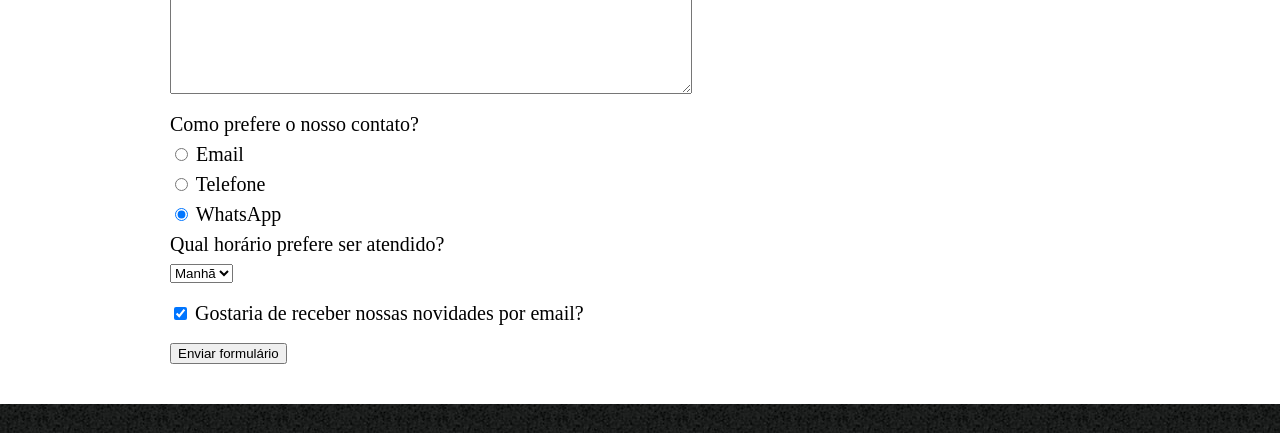
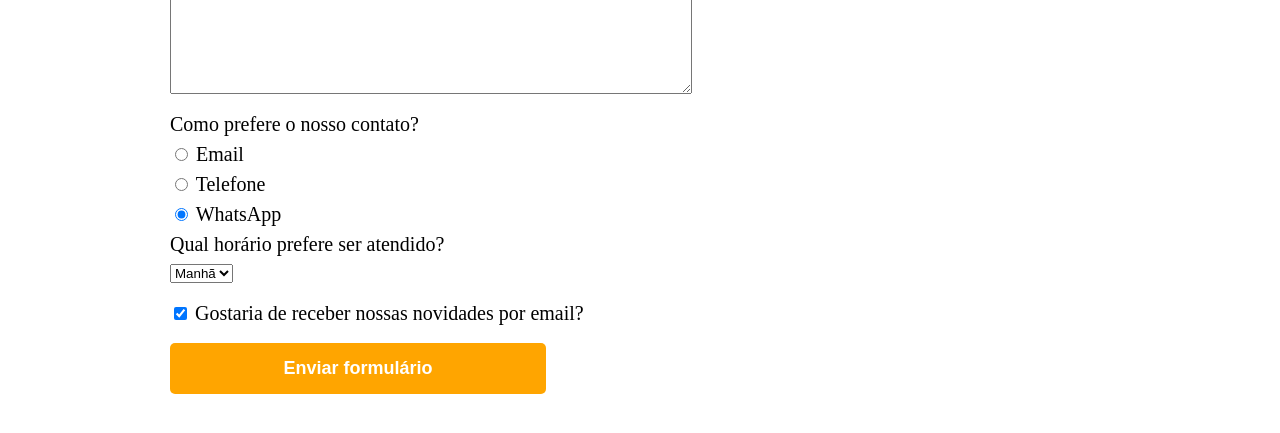
Before and after one commit to Gleis0nLemos/Barbearia_Alura, a plain HTML site: page contato.html in a window 1280 px wide. Shown: the part 708-1141 px from the top of the page. Drawn offline with Linux system fonts and the light colour scheme.

Commit message:
CSS avançado

```diff
--- a/contato.html
+++ b/contato.html
@@ -68,7 +68,7 @@
                     Gostaria de receber nossas novidades por email?
                 </label>
 
-                <input type="submit" value="Enviar formulário">
+                <input type="submit" value="Enviar formulário" class="enviar">
             </form>
         </main>
 
--- a/style.css
+++ b/style.css
@@ -115,3 +115,21 @@ form label, form legend {
 .checkbox {
     margin: 20px 0;
 }
+
+.enviar {
+    width:40%;
+    padding: 15px 0;
+    background: orange;
+    color: white;
+    font-weight: bold;
+    font-size: 18px;
+    border: none;
+    border-radius: 5px;
+    transition: 1s all;
+    cursor: pointer;
+}
+
+.enviar:hover {
+    background: darkorange;
+    transform: scale(1.05);
+}
```
Also changed, not shown: 1 other file.
